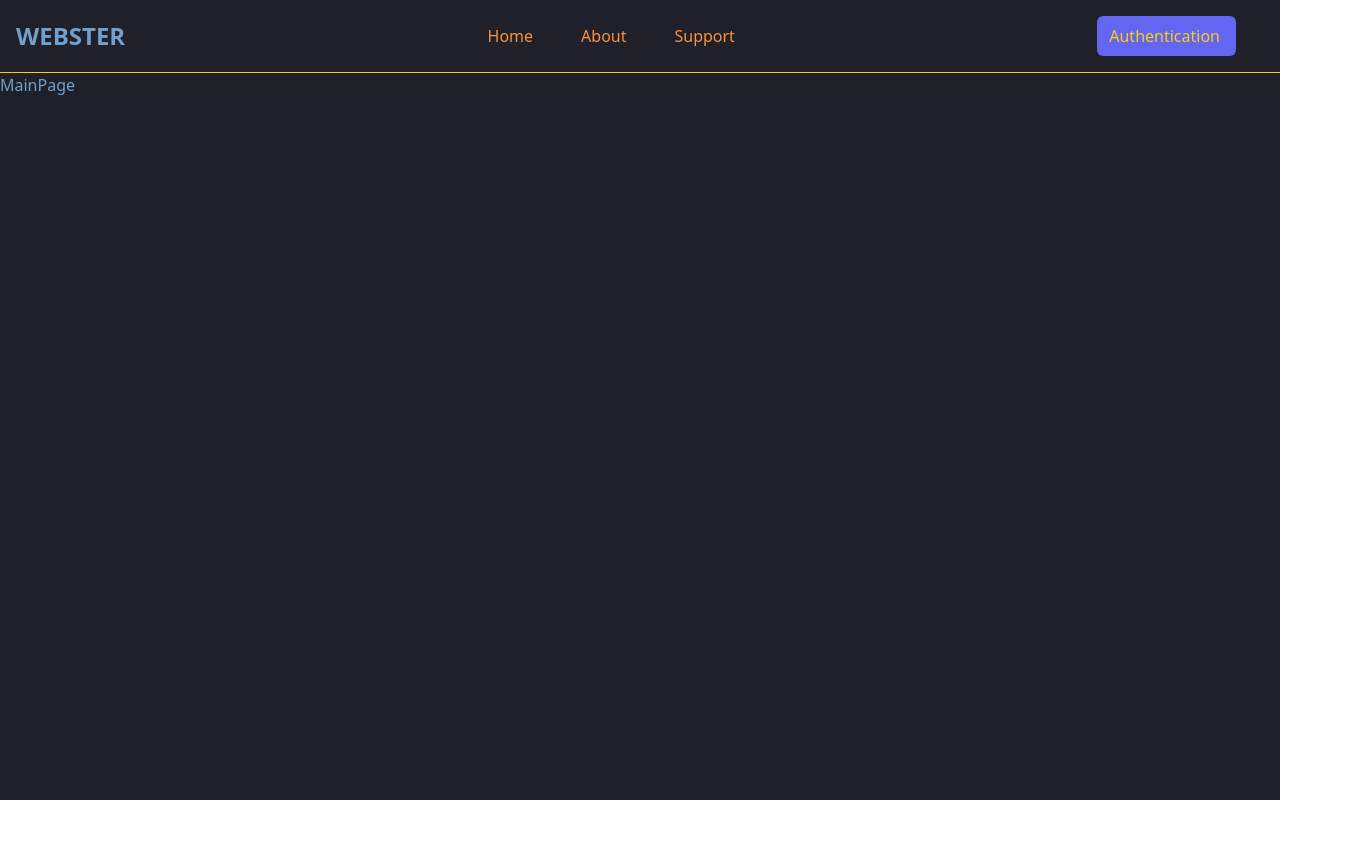
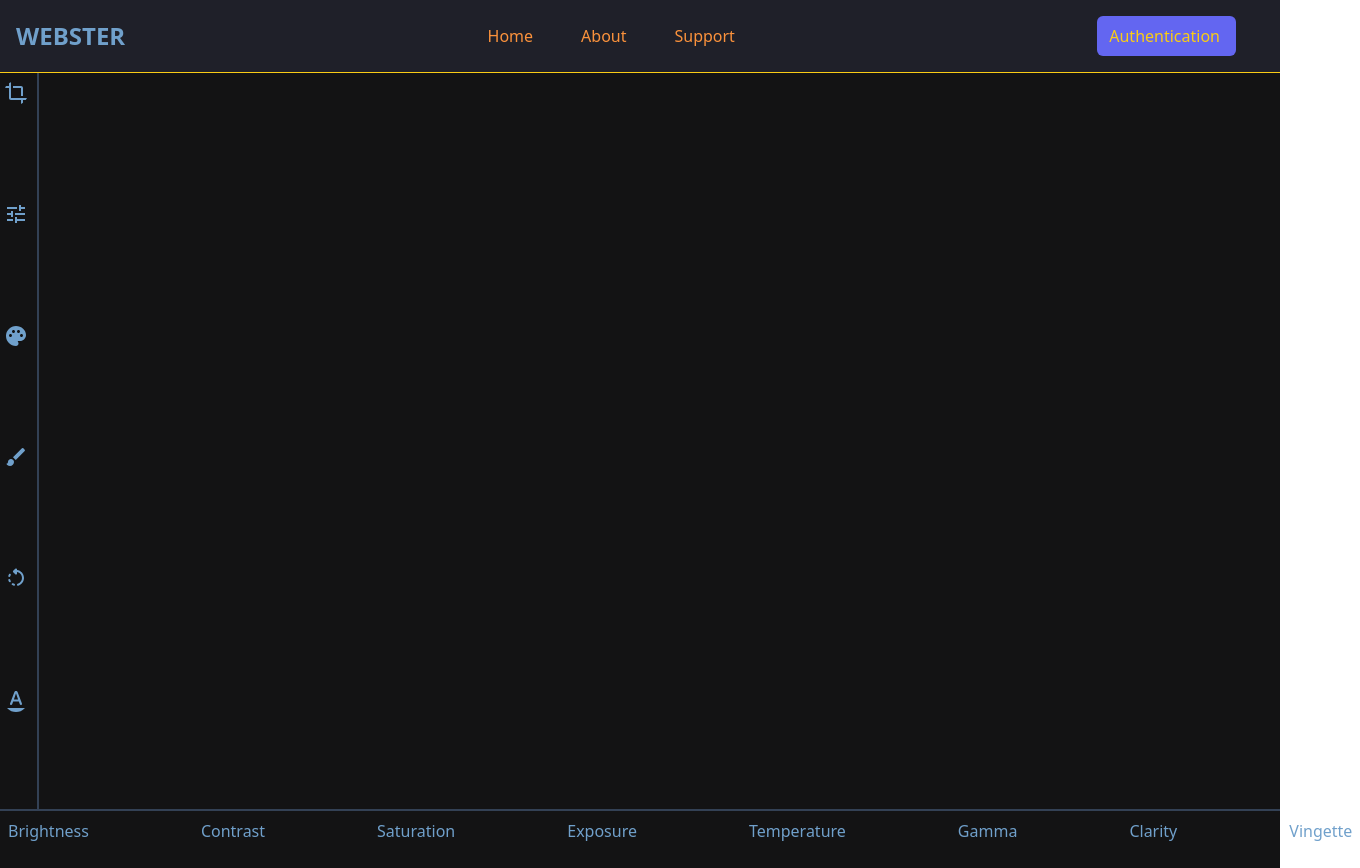
Before and after one commit to vbondarets/WEBSTER, a React (Create React App) app in the folder client/: page /studio in a window 1280 px wide. Before the commit this address led to /. Shown: the top 868 px of the page, 1360 px wide, since content can reach past the window. Before the commit the page ends 800 px from the top, so only its background shows below. Built offline with nearby package versions, Linux system fonts and the light colour scheme; no server answers.

Commit message:
added studio

```diff
--- /dev/null
+++ b/client/src/components/Canvas.jsx
@@ -0,0 +1,11 @@
+import React from 'react'
+
+const Canvas = () => {
+  return (
+    <div className='Canvas h-full w-full bg-[#131314]'>
+
+    </div>
+  )
+}
+
+export default Canvas
--- /dev/null
+++ b/client/src/components/DownBar.jsx
@@ -0,0 +1,23 @@
+import React from 'react'
+
+const DownBar = () => {
+  return (
+    <div className='h-24 w-full bg-[#131314] border-t-2 border-slate-700 flex flex-row'>
+        <div className='tool'>
+
+        </div>
+        <div className='mx-auto font-sans flex space-x-24'>
+            <p className='p-2 h-fit hover:text-amber-200 hover:bg-[#333042] rounded-2xl cursor-pointer'>Brightness</p>
+            <p className='p-2 h-fit hover:text-amber-200 hover:bg-[#333042] rounded-2xl cursor-pointer'>Contrast</p>
+            <p className='p-2 h-fit hover:text-amber-200 hover:bg-[#333042] rounded-2xl cursor-pointer'>Saturation</p>
+            <p className='p-2 h-fit hover:text-amber-200 hover:bg-[#333042] rounded-2xl cursor-pointer'>Exposure</p>
+            <p className='p-2 h-fit hover:text-amber-200 hover:bg-[#333042] rounded-2xl cursor-pointer'>Temperature</p>
+            <p className='p-2 h-fit hover:text-amber-200 hover:bg-[#333042] rounded-2xl cursor-pointer'>Gamma</p>
+            <p className='p-2 h-fit hover:text-amber-200 hover:bg-[#333042] rounded-2xl cursor-pointer'>Clarity</p>
+            <p className='p-2 h-fit hover:text-amber-200 hover:bg-[#333042] rounded-2xl cursor-pointer'>Vingette</p>
+        </div>
+    </div>
+  )
+}
+
+export default DownBar
--- /dev/null
+++ b/client/src/components/ToolBar.jsx
@@ -0,0 +1,22 @@
+import React from 'react'
+import TuneIcon from '@mui/icons-material/Tune';
+import CropIcon from '@mui/icons-material/Crop';
+import BrushIcon from '@mui/icons-material/Brush';
+import FormatColorTextRoundedIcon from '@mui/icons-material/FormatColorTextRounded';
+import PaletteRoundedIcon from '@mui/icons-material/PaletteRounded';
+import RotateLeftRoundedIcon from '@mui/icons-material/RotateLeftRounded';
+
+const ToolBar = () => {
+  return (
+    <div className='ToolBar h-128 w-10 bg-[#131314] grid grid-cols-1 border-r-2 border-slate-700'>
+        <CropIcon className=' ml-1 mt-2 rounded-2xl hover:text-amber-200 hover:bg-[#333042] cursor-pointer'/>
+        <TuneIcon className='ml-1 rounded-2xl hover:text-amber-200 hover:bg-[#333042] cursor-pointer'/>
+        <PaletteRoundedIcon className='ml-1 rounded-2xl hover:text-amber-200 hover:bg-[#333042] cursor-pointer'/>
+        <BrushIcon className='ml-1 rounded-2xl hover:text-amber-200 hover:bg-[#333042] cursor-pointer'/>
+        <RotateLeftRoundedIcon className='ml-1 rounded-2xl hover:text-amber-200 hover:bg-[#333042] cursor-pointer'/>
+        <FormatColorTextRoundedIcon className='ml-1 rounded-2xl hover:text-amber-200 hover:bg-[#333042] cursor-pointer'/>
+    </div>
+  )
+}
+
+export default ToolBar
--- a/client/src/pages/Container.jsx
+++ b/client/src/pages/Container.jsx
@@ -5,7 +5,7 @@ const Container = ({ component }) => {
     return (
         <div className="flex flex-col min-h-screen bg-mainColor text-mainFontColor">
             <Navbar />
-            <div>{component}</div>
+            <div className="w-full h-full">{component}</div>
         </div>
     );
 };
--- /dev/null
+++ b/client/src/pages/Studio.jsx
@@ -0,0 +1,18 @@
+import React from 'react'
+import ToolBar from '../components/ToolBar'
+import Canvas from '../components/Canvas'
+import DownBar from '../components/DownBar'
+
+const Studio = () => {
+  return (
+    <div className='flex flex-col w-full h-screen'>
+        <div className='flex flex-row w-full h-fit'>
+            <ToolBar/>
+            <Canvas/>
+        </div>
+        <DownBar/>
+    </div>
+  )
+}
+
+export default Studio
--- a/client/src/router/routes.jsx
+++ b/client/src/router/routes.jsx
@@ -3,11 +3,13 @@ import MainPage from '../pages/MainPage';
 import AuthPage from '../pages/AuthPage';
 import Test from '../pages/Test';
 import Container from '../pages/Container';
+import Studio from "../pages/Studio";
 
 export const publicRoutes = [
     { path: "/", component: <Container component={<MainPage/>}/>},
     { path: "/auth", component: <AuthPage /> },
     { path: "/test", component: <Container component={<Test/>}/>},
+    { path: "/studio", component: <Container component={<Studio/>}/>},
 ];
 
 export const authRoutes = [
--- a/client/tailwind.config.js
+++ b/client/tailwind.config.js
@@ -3,6 +3,9 @@ module.exports = {
     content: ["./src/**/*.{html,js,jsx}"],
     theme: {
         extend: {
+            height: {
+                '128': '46rem',
+            },
             textColor: {
                 hover: "rgb(240 185 11)",
             },
```
